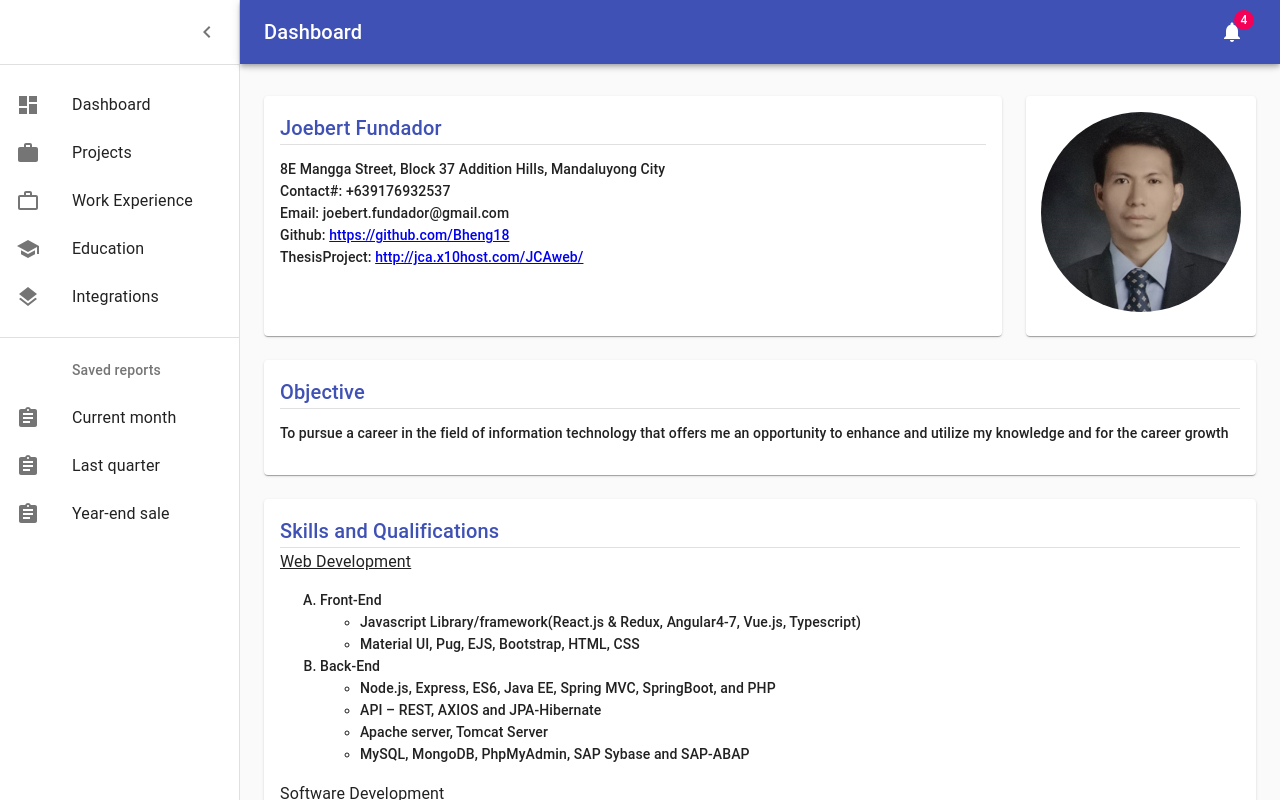
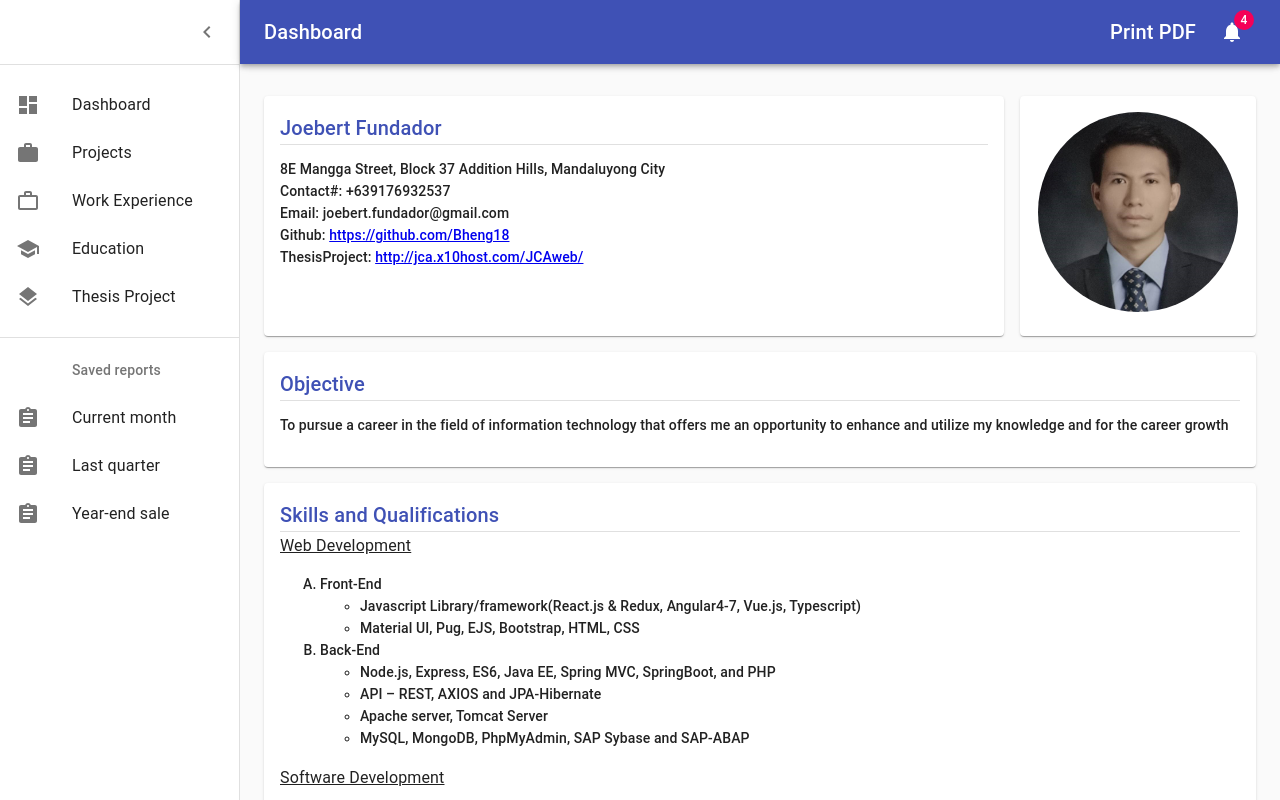
Before and after one commit to Bheng18/portfolio, a React (Create React App) app: page / in a window 1280 px wide. Built offline with nearby package versions, Linux system fonts and the light colour scheme.

Commit message:
change name of integration to thesis project

```diff
--- a/src/components/dashboard/Dashboard.js
+++ b/src/components/dashboard/Dashboard.js
@@ -133,6 +133,10 @@ export default function Dashboard() {
   };
   const fixedHeightPaper = clsx(classes.paper, classes.fixedHeight);
 
+const printPdf = () => {
+  window.print();
+}
+
   return (
     <div className={classes.root}>
       <CssBaseline />
@@ -150,11 +154,11 @@ export default function Dashboard() {
           <Typography component="h1" variant="h6" color="inherit" noWrap className={classes.title}>
             Dashboard
           </Typography>
-          {/* <IconButton color="inherit">
+          <IconButton color="inherit" onClick={printPdf}>
             <Typography component="h1" variant="h6" color="inherit" noWrap className={classes.title}>
-               Thesis
+               Print PDF
             </Typography>
-          </IconButton> */}
+          </IconButton>
           <IconButton color="inherit">
             <Badge badgeContent={4} color="secondary">
               <NotificationsIcon />
@@ -181,8 +185,8 @@ export default function Dashboard() {
       </Drawer>
       <main className={classes.content}>
         <div className={classes.appBarSpacer} />
-        <Container maxWidth="lg" className={classes.container}>
-          <Grid container spacing={3}>
+        <Container maxWidth="lg" className={classes.container} >
+          <Grid container spacing={2}>
             {/* Chart */}
             <Grid item xs={12} md={8} lg={9}>
               <Paper className={fixedHeightPaper}>
--- a/src/components/dashboard/ListItems.js
+++ b/src/components/dashboard/ListItems.js
@@ -55,7 +55,7 @@ export const mainListItems = (
       <ListItemIcon>
         <LayersIcon />
       </ListItemIcon>
-      <ListItemText primary="Integrations" />
+      <ListItemText primary="Thesis Project" />
     </ListItemLink>
 
     </List>
```
